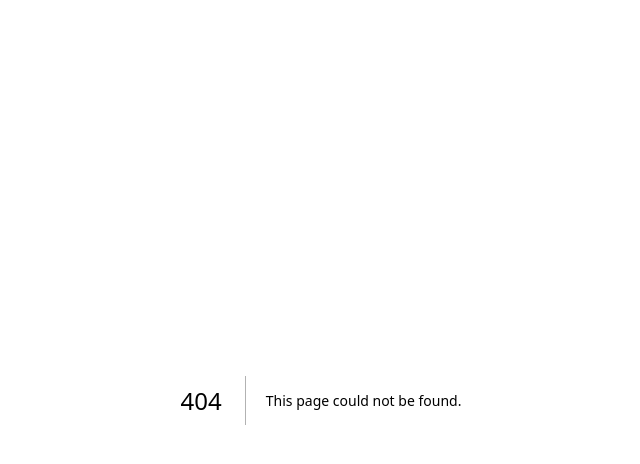
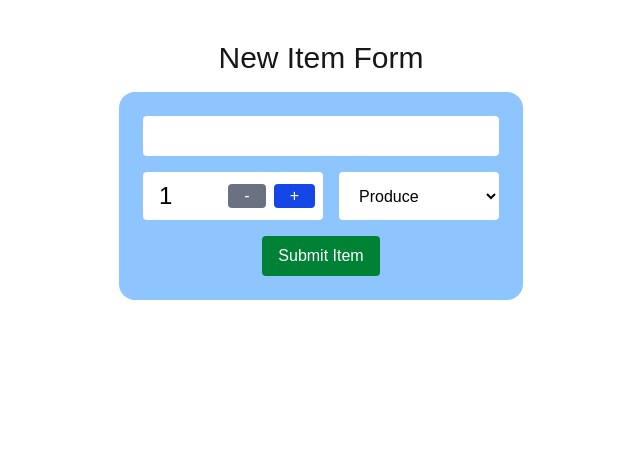
Before and after one commit to MonicaLeung0/cprg306-assignments, a Next.js app: page /week-5 in a window 1280 px wide. Before the commit this address had no page. Shown: the top 464 px of the page, without its empty margins (319-959 px from the left). Built offline with nearby package versions, Linux system fonts and the light colour scheme.

Commit message:
Week-5 Assignment finished

```diff
--- a/app/page.js
+++ b/app/page.js
@@ -8,6 +8,7 @@ export default function Home() {
         <li><Link className="text-cyan-600 underline hover:text-cyan-300" href="/week-2">Week 2 Assignments</Link></li>
         <li><Link className="text-cyan-600 underline hover:text-cyan-300" href="/week-3">Week 3 Assignments</Link></li>
         <li><Link className="text-cyan-600 underline hover:text-cyan-300" href="/week-4">Week 4 Assignments</Link></li>
+        <li><Link className="text-cyan-600 underline hover:text-cyan-300" href="/week-5">Week 5 Assignments</Link></li>
 
       </ul>
     </main>
--- /dev/null
+++ b/app/week-5/new-item.js
@@ -0,0 +1,115 @@
+"use client";
+import { useState } from "react";
+export default function NewItemForm()
+{
+    const [quantity, setQuantity] = useState(1);
+    const [itemName, setItemName] = useState("");
+    const [category, setCategory] = useState("produce");
+
+    const handleSubmit = (event) =>
+        {
+            event.preventDefault();
+            let ItemObj={
+                name : itemName,
+                quantity : quantity,
+                category : category
+            }
+
+            alert(`Item ${ItemObj.name} is created with ${ItemObj.quantity} in ${ItemObj.category}. `);
+
+            setQuantity(1);
+            setItemName("");
+            setCategory("produce");
+        }
+
+
+    const handleItemNameChange = (event) => {
+        setItemName(event.target.value);
+    }
+
+    const handleCategoryChange = (event) => {
+        setCategory(event.target.value);
+    }
+
+    const increment = () =>
+        {
+            if(quantity < 20)
+                {
+                    setQuantity(quantity + 1);
+                }
+
+        };
+    const decrement = () =>
+        {
+            if(quantity > 1)
+                {
+                    setQuantity(quantity - 1);
+                }
+
+        };
+
+    let additionButtonStyle = "bg-blue-700 hover:bg-blue-600 active:bg-blue-800 text-white rounded pl-4 pr-4 cursor-pointer mr-2 transition-colors";
+    let subtractionButtonStyle = "bg-blue-700 hover:bg-blue-600 active:bg-blue-800 text-white rounded pl-4 pr-4 cursor-pointer  mr-2 transition-colors";
+        if (quantity >= 20){
+            additionButtonStyle = "text-white rounded pl-4 pr-4 mr-2 bg-gray-500 cursor-not-allowed";
+        }
+        if (quantity <= 1){
+            subtractionButtonStyle = "text-white rounded pl-4 pr-4 mr-2 bg-gray-500 cursor-not-allowed";
+        }
+
+        let inputStyle = "bg-white  px-4 py-2 rounded focus:bg-amber-50";
+
+
+    return (
+        <main className="flex justify-center w-full">
+            <form className="flex justify-center text-black flex-col gap-4 bg-blue-300 p-6 rounded-2xl" onSubmit={handleSubmit}>
+
+                <input className={inputStyle} value={itemName} type="text" onChange={handleItemNameChange}/>
+
+                <div className="flex justify-between gap-4">
+                    <div className="flex items-center justify-center   bg-white rounded ">
+                        <span className="text-2xl text-black px-4 py-2 mr-10">{quantity}</span>
+                        <button
+                        type="button"
+                        onClick={decrement}
+                        className={subtractionButtonStyle}
+                        >
+                            -
+                        </button>
+                        <button
+                        type="button"
+                        onClick={increment}
+                        className={additionButtonStyle}
+                        >
+                            +
+                        </button>
+                    </div>
+
+                    <select className={inputStyle} onChange={handleCategoryChange} value={category}>
+                        <option value="produce">Produce</option>
+                        <option value="Dairy">Dairy</option>
+                        <option value="Bakery">Bakery</option>
+                        <option value="Meat">Meat</option>
+                        <option value="Frozen-Foods">Frozen Foods</option>
+                        <option value="Canned-Goods">Canned Goods</option>
+                        <option value="Dry-Goods">Dry Goods</option>
+                        <option value="Beverages">Beverages</option>
+                        <option value="Snacks">Snacks</option>
+                        <option value="Household">Household</option>
+                        <option value="Other">Other</option>
+
+                    </select>
+
+                </div>
+
+
+
+                <div className="text-center">
+                    <button className="bg-green-700 text-white rounded cursor-pointer hover:bg-green-600 active:bg-amber-600 transition-colors px-4 py-2" type="submit">Submit Item</button>
+                </div>
+            </form>
+
+        </main>
+
+     );
+}
--- /dev/null
+++ b/app/week-5/page.js
@@ -0,0 +1,11 @@
+import NewItemForm from "./new-item";
+
+export default function FormPage()
+{
+    return (
+        <main className="p-10">
+            <h1 className="text-center text-3xl mb-4">New Item Form</h1>
+            <NewItemForm />
+        </main>
+    );
+}
```
